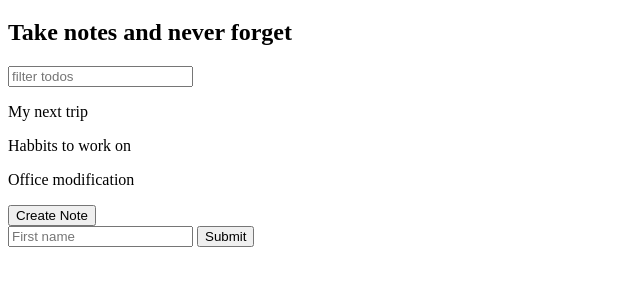
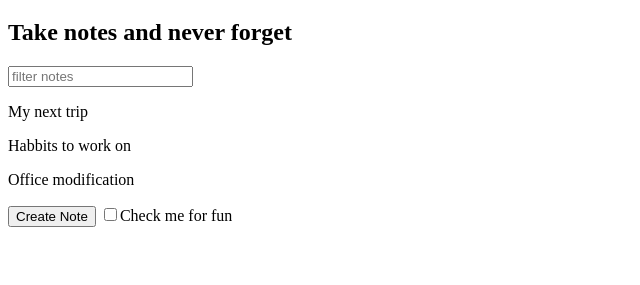
Before and after one commit to rahmed2210/JS-Projects, a plain HTML site: page u-apps/notesapp/index.html in a window 1280 px wide. Shown: the part 61-346 px from the top of the page, without its empty margins (0-640 px from the left). Drawn offline with Linux system fonts and the light colour scheme.

Commit message:
NoteApp (CheckBox)

```diff
--- a/u-apps/notesapp/index.html
+++ b/u-apps/notesapp/index.html
@@ -11,16 +11,15 @@
 
     <h2>Take notes and never forget</h2>
 
-    <input id="search-text" type="text" placeholder="filter todos">
+    <input id="search-text" type="text" placeholder="filter notes">
 
     <div id="notes"></div>
 
     <button id="create-note">Create Note</button>
+    <label>
+        <input type="checkbox" name="" id="for-fun">Check me for fun
+    </label>
 
-    <form id="name-form">
-        <input type="text" placeholder="First name" name="firstName">
-        <button>Submit</button>
-    </form>
 
 
     <script src="./notes-app.js"></script>
```
